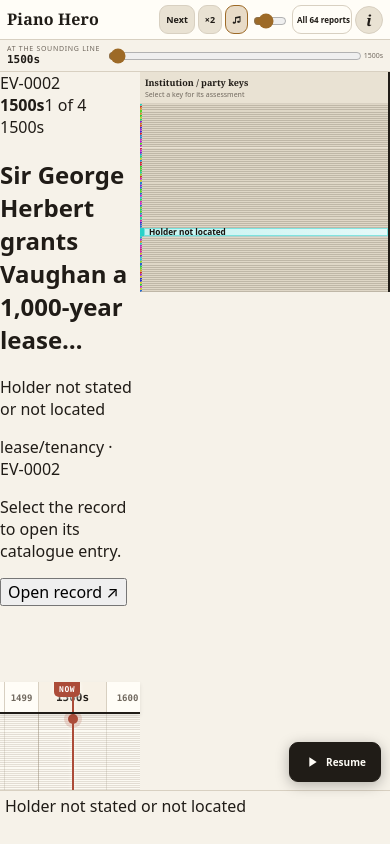
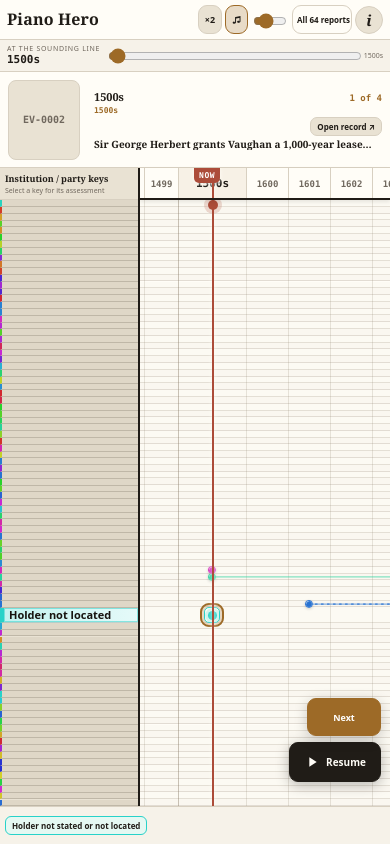
Before and after one commit to unclehowell/cedwyn-piano-hero, a plain HTML site: page public/index.html in a window 390 px wide. Both pictures are taken after a click on the button "Play". Drawn offline with Linux system fonts and the light colour scheme; no server answers; a script that the page names is missing.

Commit message:
Piano Hero 0.8.0: selected record panel and institution-only footer

```diff
--- a/public/assets/ph.css
+++ b/public/assets/ph.css
@@ -268,3 +268,54 @@ body.ph-body{height:100vh;height:100dvh;overflow:hidden}
 /* 0.7.5 — active and idle piano keys share one immutable outer width. */
 .ph-inst-key{box-sizing:border-box}
 .ph-inst-key.sounding .ph-key-name{font-size:clamp(8px,calc(var(--lane-row)*.92),11px);line-height:.92}
+
+
+/* 0.8.0 — one-record annual review panel; timeline remains in the original key order. */
+:root{--ph-focusw:236px}
+.ph-lane-grid{display:grid;grid-template-columns:minmax(210px,var(--ph-focusw)) var(--ph-railw) minmax(0,1fr);grid-template-rows:minmax(0,1fr);height:100%;min-width:0;align-items:stretch}
+.ph-event-focus{min-width:0;min-height:0;height:100%;display:flex;flex-direction:column;gap:9px;padding:10px;background:var(--ph-paper);border-right:1px solid var(--ph-line);overflow:hidden}
+.ph-focus-image-wrap{position:relative;flex:0 0 auto;width:100%;height:min(28vh,190px);min-height:95px;border:1px solid var(--ph-line);border-radius:8px;background:var(--ph-rail);overflow:hidden;display:grid;place-items:center}
+.ph-focus-image-wrap img{width:100%;height:100%;object-fit:contain;display:block}
+.ph-focus-image-wrap [hidden]{display:none!important}
+#ph-focus-image-fallback{padding:8px;color:var(--ph-muted);font:700 10px ui-monospace,Menlo,monospace;text-align:center}
+.ph-focus-copy{min-width:0;min-height:0;display:flex;flex-direction:column;gap:5px;overflow:auto}
+.ph-focus-topline{display:flex;align-items:baseline;justify-content:space-between;gap:6px}
+.ph-focus-topline strong{font:700 11px Georgia,serif}
+#ph-focus-count{font:700 9px ui-monospace,Menlo,monospace;color:var(--ph-accent);text-align:right}
+#ph-focus-date{font:700 10px ui-monospace,Menlo,monospace;color:var(--ph-accent)}
+#ph-focus-title{margin:0;font:700 13px/1.3 Georgia,serif;overflow-wrap:anywhere}
+#ph-focus-institution{margin:0;font-size:10px;font-weight:750;line-height:1.3}
+#ph-focus-meta{margin:0;font:9px/1.35 ui-monospace,Menlo,monospace;color:var(--ph-muted);overflow-wrap:anywhere}
+#ph-focus-summary{margin:0;font-size:10px;line-height:1.4;color:var(--ph-muted)}
+.ph-focus-open{align-self:flex-start;margin-top:3px;border:1px solid var(--ph-line);border-radius:7px;padding:5px 8px;background:var(--ph-rail);color:var(--ph-ink);font-size:10px;font-weight:700}
+.ph-event-label{height:38px;min-height:38px;max-height:38px;flex:0 0 38px;padding:4px 10px;background:var(--ph-bg);border-top:1px solid var(--ph-line);display:flex;align-items:center;gap:6px;overflow-x:auto;overflow-y:hidden;scrollbar-width:thin}
+.ph-event-label:not(.visible){justify-content:flex-start}
+.ph-institution-tag{display:inline-flex;align-items:center;min-width:0;max-width:260px;padding:4px 8px;border:1px solid var(--lane);border-radius:6px;background:color-mix(in srgb,var(--lane) 12%,var(--ph-paper));color:var(--ph-ink);font-size:10px;font-weight:750;white-space:nowrap;overflow:hidden;text-overflow:ellipsis}
+.ph-next{background:var(--ph-accent);border-color:var(--ph-accent);color:#fff;min-width:57px}
+.ph-next:disabled{opacity:.55;cursor:default}
+.ph-event-marker.review-selected{outline:2px solid var(--ph-accent);outline-offset:2px;z-index:10;box-shadow:0 0 0 4px color-mix(in srgb,var(--ph-accent) 24%,transparent)}
+@media(max-width:900px){
+  .ph-lane-grid{grid-template-columns:var(--ph-railw) minmax(0,1fr);grid-template-rows:96px minmax(0,1fr)}
+  .ph-event-focus{grid-column:1/-1;grid-row:1;height:96px;display:grid;grid-template-columns:78px minmax(0,1fr);align-items:center;gap:8px;padding:6px 8px;border-right:0;border-bottom:1px solid var(--ph-line)}
+  .ph-focus-image-wrap{width:72px;height:80px;min-height:0}
+  .ph-focus-copy{display:grid;grid-template-columns:minmax(0,1fr) auto;grid-template-rows:auto auto auto;gap:2px 6px;align-content:center;overflow:hidden}
+  .ph-focus-topline{grid-column:1/-1}
+  #ph-focus-date{grid-column:1/-1;font-size:8px}
+  #ph-focus-title{grid-column:1/-1;font-size:10px;line-height:1.2;display:-webkit-box;-webkit-line-clamp:2;-webkit-box-orient:vertical;overflow:hidden}
+  #ph-focus-institution,#ph-focus-meta,#ph-focus-summary{display:none}
+  .ph-focus-open{grid-column:2;grid-row:3;justify-self:end;font-size:8px;padding:3px 6px;margin:0}
+  .ph-key-rail{grid-column:1;grid-row:2}
+  .ph-timeline{grid-column:2;grid-row:2}
+  .ph-next{position:fixed;right:9px;bottom:calc(108px + env(safe-area-inset-bottom,0px));z-index:81;min-width:74px;min-height:38px;box-shadow:0 3px 14px rgba(0,0,0,.2)}
+}
+@media(max-width:560px){
+  .ph-event-label{height:38px;min-height:38px;max-height:38px;flex-basis:38px;padding:4px 5px}
+  .ph-institution-tag{font-size:8px;padding:3px 6px}
+  .ph-next{right:9px;bottom:calc(108px + env(safe-area-inset-bottom,0px));min-width:74px;min-height:38px}
+}
+@media(max-height:640px){
+  .ph-event-label{height:34px;min-height:34px;max-height:34px;flex-basis:34px}
+  .ph-focus-image-wrap{height:75px}
+  .ph-play{bottom:calc(49px + env(safe-area-inset-bottom,0px))}
+  .ph-next{bottom:calc(96px + env(safe-area-inset-bottom,0px))}
+}
```
